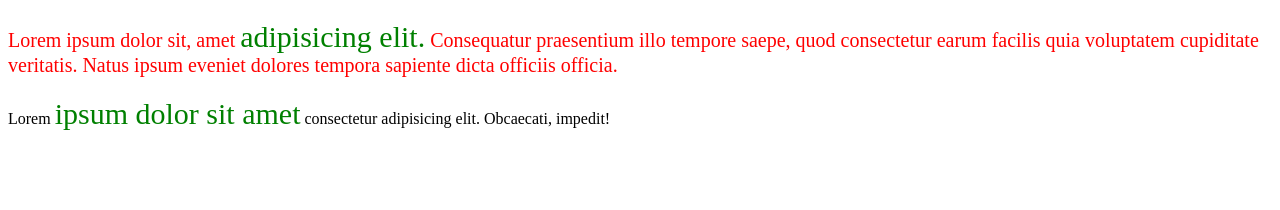
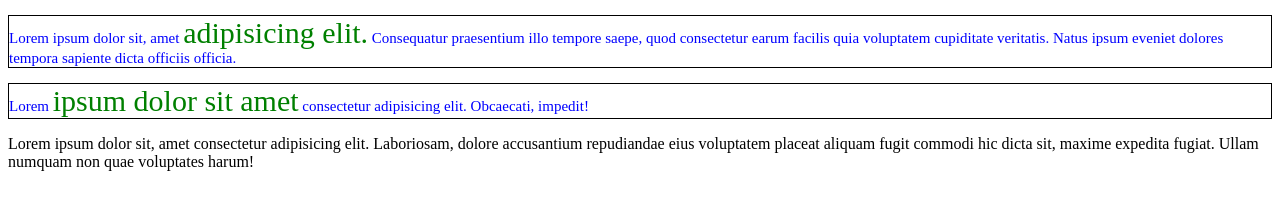
Before and after one commit to 3abrak/Practic-of-HTML-, a plain HTML site: page index.html in a window 1280 px wide. Drawn offline with Linux system fonts and the light colour scheme.

Commit message:
second step in Css

```diff
--- a/css/style.css
+++ b/css/style.css
@@ -9,3 +9,8 @@ span.bigred {
   font-size: 30px;
   color: green;
 }
+.block > p {
+  color: blue;
+  font-size: 15px;
+  border: 1px solid #000;
+}
--- a/index.html
+++ b/index.html
@@ -6,7 +6,7 @@
     <meta http-equiv="Content-type" content="text/html;charset=UTF-8" />
   </head>
   <body>
-    <div>
+    <div class="block">
       <p class="bigred">
         Lorem ipsum dolor sit, amet
         <span class="bigred"> adipisicing elit.</span> Consequatur praesentium
@@ -19,5 +19,13 @@
         adipisicing elit. Obcaecati, impedit!
       </p>
     </div>
+    <div>
+      <p>
+        Lorem ipsum dolor sit, amet consectetur adipisicing elit. Laboriosam,
+        dolore accusantium repudiandae eius voluptatem placeat aliquam fugit
+        commodi hic dicta sit, maxime expedita fugiat. Ullam numquam non quae
+        voluptates harum!
+      </p>
+    </div>
   </body>
 </html>
```
